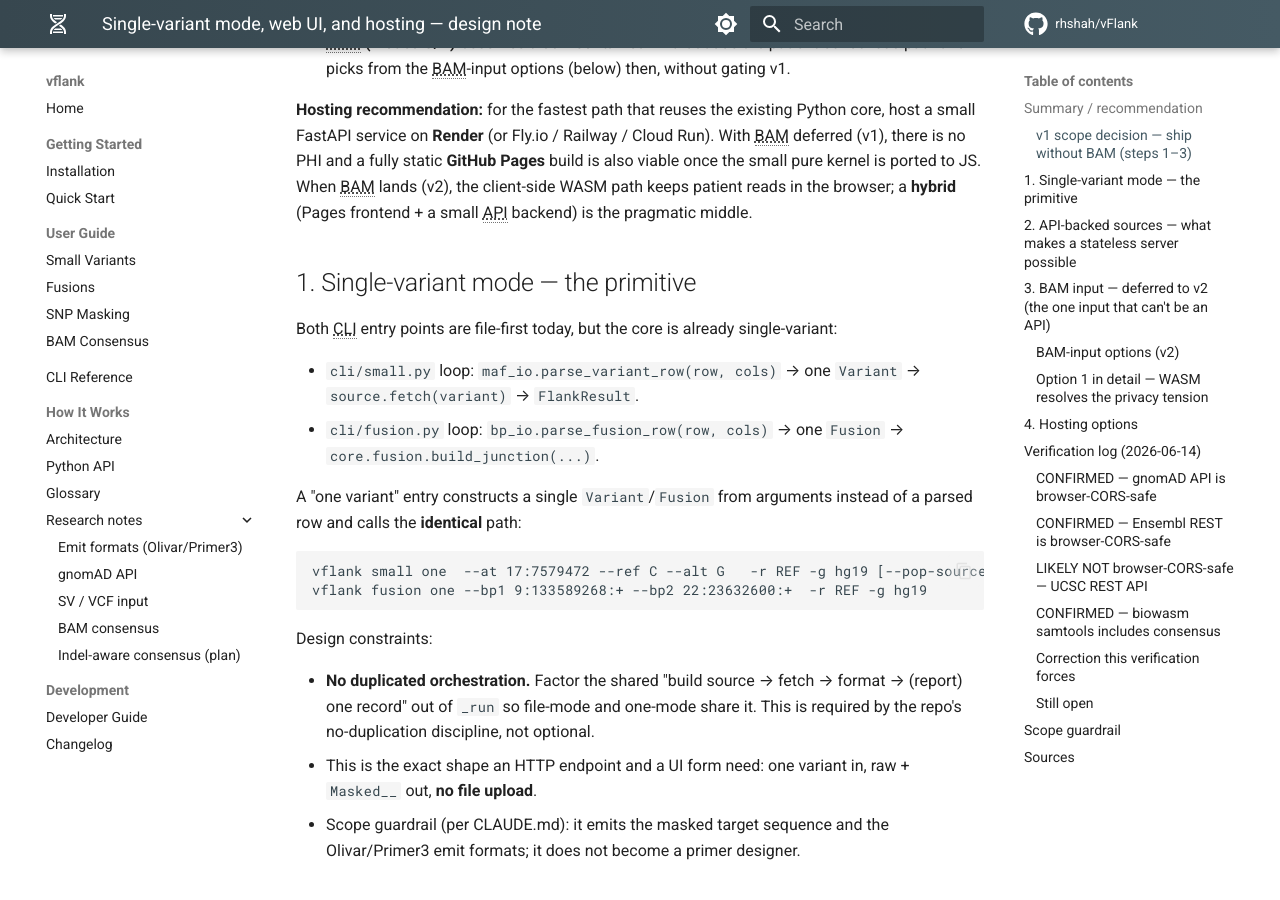
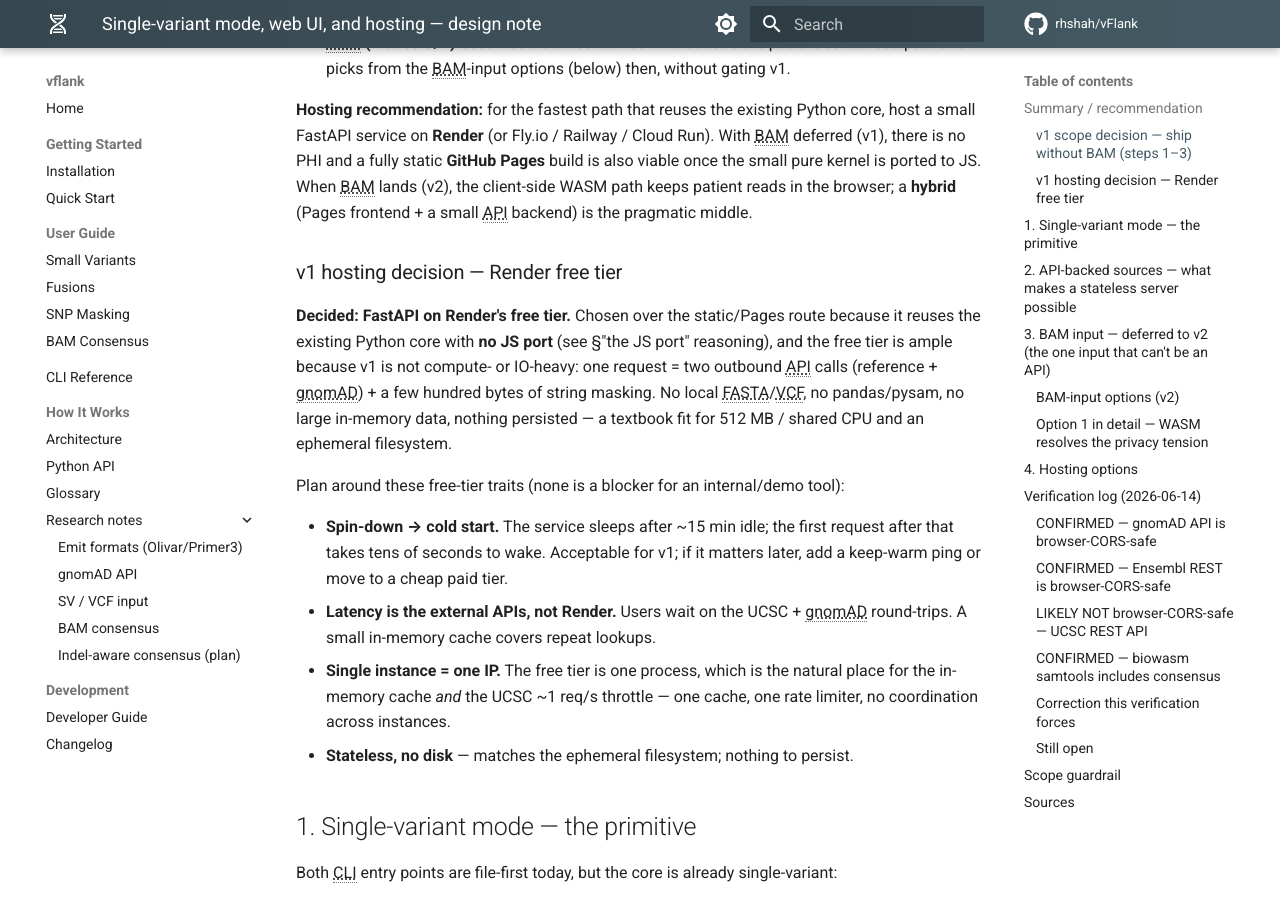
Before and after one commit to rhshah/vFlank, an MkDocs documentation site: the page built from docs/research/web-app-and-hosting.md, in a window 1280 px wide and 900 px high, scrolled down 1224 px. Built offline with MkDocs 1.6.1 and Material for MkDocs 9.7.7, drawn with Linux system fonts in a browser that asks for light colours; comment, search, counter and statistics services are not loaded; the version menu is left out.

Commit message:
docs: record v1 hosting decision -- FastAPI on Render free tier
Capture the decision and rationale: reuse the Python core with no JS port,
and the free tier suffices because v1 is not compute/IO-heavy (one request =
two API calls + a few hundred bytes of masking; no local files, no pandas/
pysam, nothing persisted). Note the free-tier traits to plan around: cold
starts after idle, external-API latency, single-instance/one-IP (natural home
for the cache + UCSC throttle), and stateless/no-disk.

Co-Authored-By: Claude Code <noreply@anthropic.com>

```diff
--- a/docs/research/web-app-and-hosting.md
+++ b/docs/research/web-app-and-hosting.md
@@ -51,6 +51,28 @@ Run). With BAM deferred (v1), there is no PHI and a fully static **GitHub Pages*
 build is also viable once the small pure kernel is ported to JS. When BAM lands
 (v2), the client-side WASM path keeps patient reads in the browser; a **hybrid**
 (Pages frontend + a small API backend) is the pragmatic middle.
+
+### v1 hosting decision — Render free tier
+
+**Decided: FastAPI on Render's free tier.** Chosen over the static/Pages route
+because it reuses the existing Python core with **no JS port** (see §"the JS
+port" reasoning), and the free tier is ample because v1 is not compute- or
+IO-heavy: one request = two outbound API calls (reference + gnomAD) + a few
+hundred bytes of string masking. No local FASTA/VCF, no pandas/pysam, no large
+in-memory data, nothing persisted — a textbook fit for 512 MB / shared CPU and
+an ephemeral filesystem.
+
+Plan around these free-tier traits (none is a blocker for an internal/demo tool):
+
+- **Spin-down → cold start.** The service sleeps after ~15 min idle; the first
+  request after that takes tens of seconds to wake. Acceptable for v1; if it
+  matters later, add a keep-warm ping or move to a cheap paid tier.
+- **Latency is the external APIs, not Render.** Users wait on the UCSC + gnomAD
+  round-trips. A small in-memory cache covers repeat lookups.
+- **Single instance = one IP.** The free tier is one process, which is the
+  natural place for the in-memory cache *and* the UCSC ~1 req/s throttle — one
+  cache, one rate limiter, no coordination across instances.
+- **Stateless, no disk** — matches the ephemeral filesystem; nothing to persist.
 
 ## 1. Single-variant mode — the primitive
 
```
